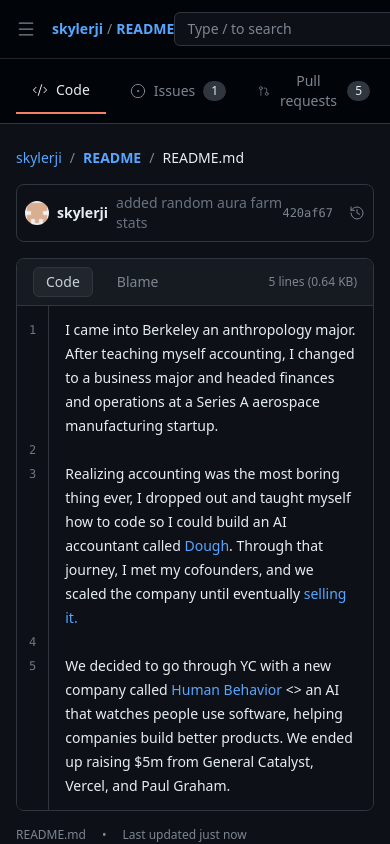
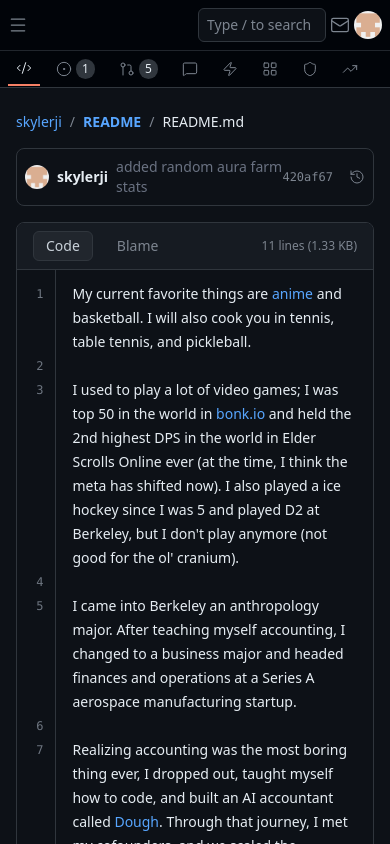
Before and after one commit to SkylerJi/skylerjipersonal, a Next.js app: page / in a window 390 px wide. Built offline with nearby package versions, Linux system fonts and the light colour scheme.

Commit message:
hobbies + mobile friendly

```diff
--- a/app/components/GitHubBody.tsx
+++ b/app/components/GitHubBody.tsx
@@ -14,6 +14,30 @@
   // Each line can wrap naturally based on container width
   const lines = [
     {
+      content: ["My current favorite things are",
+
+        { type: 'link', text: ' anime ', href: 'https://myanimelist.net/profile/skyguy69' },
+        "and basketball. I will also cook you in tennis, table tennis, and pickleball."],
+    },
+    {
+      content: ""
+    },
+
+    {
+
+      content: [
+
+        "I used to play a lot of video games; I was top 50 in the world in",
+        { type: 'link', text: ' bonk.io ', href: 'https://bonkio.fandom.com/wiki/Level_Leaderboard' },
+        "and held the 2nd highest DPS in the world in Elder Scrolls Online ever (at the time, I think the meta has shifted now). I also played a ice hockey since I was 5 and played D2 at Berkeley, but I don't play anymore (not good for the ol' cranium)."
+        ,
+      ]
+
+    },
+    {
+      content: ""
+    },
+    {
       content: "I came into Berkeley an anthropology major. After teaching myself accounting, I changed to a business major and headed finances and operations at a Series A aerospace manufacturing startup."
     },
     {
@@ -21,7 +45,7 @@
     },
     {
       content: [
-        "Realizing accounting was the most boring thing ever, I dropped out and taught myself how to code so I could build an AI accountant called ",
+        "Realizing accounting was the most boring thing ever, I dropped out, taught myself how to code, and built an AI accountant called ",
         { type: 'link', text: 'Dough', href: 'https://makedough.ai' },
         ". Through that journey, I met my cofounders, and we scaled the company until eventually ",
         { type: 'link', text: 'selling it.', href: 'https://www.employer.com/' }
@@ -37,6 +61,17 @@
         " <> an AI that watches people use software, helping companies build better products. We ended up raising $5m from General Catalyst, Vercel, and Paul Graham."
       ]
     },
+
+    {
+      content: ""
+    },
+    {
+      content: ["Long list of everything else I like talking about: pokemon (cards and go), clash royale, brawl stars, elder scrolls series, dark souls series (completed all the achievements),",
+        { type: 'link', text: ' physics/philosophy/stoner thoughts', href: 'https://www.universalism.co/' },
+        ", ecommerce, chess, poker, and myself (very narcissistic typa dude)."
+      ],
+
+    }
   ];
 
   const contentRefs = useRef<(HTMLDivElement | null)[]>([]);
--- a/app/components/GitHubHeader.tsx
+++ b/app/components/GitHubHeader.tsx
@@ -33,16 +33,16 @@
   }, []);
 
   return (
-    <header className="bg-[#010409] border-b border-[#30363d] flex-shrink-0">
-      <div className="px-4 py-3 flex items-center justify-between">
-        <div className="flex items-center gap-4">
+    <header className="bg-[#010409] border-b border-[#30363d] shrink-0">
+      <div className="px-2 sm:px-4 py-2 sm:py-3 flex items-center justify-between gap-2">
+        <div className="flex items-center gap-2 sm:gap-4 min-w-0 flex-1">
           {/* Menu and Logo */}
-          <button className="text-[#7d8590] hover:text-[#c9d1d9]">
+          <button className="text-[#7d8590] hover:text-[#c9d1d9] shrink-0">
             <Menu className="w-5 h-5" strokeWidth={1.5} />
           </button>
 
-          {/* Repository path */}
-          <div className="flex items-center gap-1 text-sm">
+          {/* Repository path - hidden on small screens */}
+          <div className="hidden sm:flex items-center gap-1 text-sm">
             <a href="#" className="text-[#58a6ff] hover:underline font-semibold">skylerji</a>
             <span className="text-[#7d8590]">/</span>
             <a href="#" className="text-[#58a6ff] hover:underline font-semibold">README</a>
@@ -50,7 +50,7 @@
         </div>
 
         {/* Search and right icons */}
-        <div className="flex items-center gap-3">
+        <div className="flex items-center gap-1 sm:gap-3 shrink-0">
           <div className="relative" ref={searchRef}>
             <input
               type="text"
@@ -60,10 +60,10 @@
                 setSearchValue(e.target.value);
                 setShowSearchPopup(e.target.value.length > 0);
               }}
-              className="bg-[#0d1117] border border-[#30363d] rounded-md px-3 py-1.5 text-sm w-64 text-[#e6edf3] placeholder-[#7d8590] focus:outline-none focus:border-[#1f6feb]"
+              className="bg-[#0d1117] border border-[#30363d] rounded-md px-2 sm:px-3 py-1.5 text-sm w-32 sm:w-48 md:w-64 text-[#e6edf3] placeholder-[#7d8590] focus:outline-none focus:border-[#1f6feb]"
             />
             {showSearchPopup && (
-              <div className="absolute top-full left-0 mt-2 w-80 bg-[#161b22] border border-[#30363d] rounded-md shadow-lg z-50 p-4">
+              <div className="absolute top-full left-0 mt-2 w-[calc(100vw-2rem)] sm:w-80 bg-[#161b22] border border-[#30363d] rounded-md shadow-lg z-50 p-4">
                 <p className="text-[#e6edf3] text-sm">
                   the words on this page are too big for you, don't bother trying to spell them
                 </p>
@@ -79,13 +79,13 @@
             </button>
 
             {isNotificationOpen && (
-              <div className="absolute top-full right-0 mt-4 w-80 bg-[#161b22] border border-[#30363d] rounded-md shadow-lg z-50">
+              <div className="absolute top-full right-0 mt-4 w-[calc(100vw-2rem)] sm:w-80 bg-[#161b22] border border-[#30363d] rounded-md shadow-lg z-50">
                 <div className="p-4">
                   <h3 className="text-[#e6edf3] font-semibold mb-4 text-sm">Contact</h3>
 
                   <div className="space-y-3">
                     <div className="flex items-center gap-3 p-3 rounded-md bg-[#0d1117] border border-[#30363d]">
-                      <Mail className="w-5 h-5 text-[#7d8590] flex-shrink-0" strokeWidth={1.5} />
+                      <Mail className="w-5 h-5 text-[#7d8590] shrink-0" strokeWidth={1.5} />
                       <div className="flex-1 min-w-0">
                         <p className="text-xs text-[#7d8590]">Email</p>
                         <a
@@ -98,7 +98,7 @@
                     </div>
 
                     <div className="flex items-center gap-3 p-3 rounded-md bg-[#0d1117] border border-[#30363d]">
-                      <Calendar className="w-5 h-5 text-[#7d8590] flex-shrink-0" strokeWidth={1.5} />
+                      <Calendar className="w-5 h-5 text-[#7d8590] shrink-0" strokeWidth={1.5} />
                       <div className="flex-1 min-w-0">
                         <p className="text-xs text-[#7d8590]">Schedule a Call</p>
                         <a
@@ -121,7 +121,7 @@
             href="https://github.com/SkylerJi"
             target="_blank"
             rel="noopener noreferrer"
-            className="w-8 h-8 rounded-full overflow-hidden hover:opacity-80 transition-opacity"
+            className="w-7 h-7 sm:w-8 sm:h-8 rounded-full overflow-hidden hover:opacity-80 transition-opacity shrink-0"
           >
             <img
               src="/githubavatar.png"
@@ -132,98 +132,100 @@
         </div>
       </div>
 
-      {/* Navigation tabs */}
-      <nav className="px-4 flex items-center gap-4 border-t border-[#21262d]">
+      {/* Navigation tabs - horizontally scrollable on mobile */}
+      <nav className="px-2 sm:px-4 border-t border-[#21262d] overflow-x-auto [&::-webkit-scrollbar]:hidden [-ms-overflow-style:none] [scrollbar-width:none]">
+        <div className="flex items-center gap-2 sm:gap-4 min-w-max">
           <button
             onClick={() => setCurrentView('code')}
-          className={`flex items-center gap-2 px-4 py-3 text-sm font-medium cursor-pointer ${
+            className={`flex items-center gap-1 sm:gap-2 px-2 sm:px-4 py-2 sm:py-3 text-xs sm:text-sm font-medium cursor-pointer whitespace-nowrap shrink-0 ${
               currentView === 'code'
                 ? 'border-b-2 border-[#f78166] text-[#e6edf3]'
                 : 'text-[#7d8590] hover:text-[#e6edf3]'
             }`}
           >
             <Code2 className="w-4 h-4" strokeWidth={1.5} />
-          Code
+            <span className="hidden sm:inline">Code</span>
           </button>
           <button
             onClick={() => setCurrentView('issues')}
-          className={`flex items-center gap-2 px-2 py-3 text-sm cursor-pointer ${
+            className={`flex items-center gap-1 sm:gap-2 px-2 py-2 sm:py-3 text-xs sm:text-sm cursor-pointer whitespace-nowrap shrink-0 ${
               currentView === 'issues'
                 ? 'border-b-2 border-[#f78166] text-[#e6edf3]'
                 : 'text-[#7d8590] hover:text-[#e6edf3]'
             }`}
           >
             <CircleDot className="w-4 h-4" strokeWidth={1.5} />
-          Issues
-          <span className="bg-[#30363d] text-[#e6edf3] text-xs px-2 py-0.5 rounded-full">1</span>
+            <span className="hidden sm:inline">Issues</span>
+            <span className="bg-[#30363d] text-[#e6edf3] text-xs px-1.5 sm:px-2 py-0.5 rounded-full">1</span>
           </button>
           <button
             onClick={() => setCurrentView('pullrequests')}
-          className={`flex items-center gap-2 px-2 py-3 text-sm cursor-pointer ${
+            className={`flex items-center gap-1 sm:gap-2 px-2 py-2 sm:py-3 text-xs sm:text-sm cursor-pointer whitespace-nowrap shrink-0 ${
               currentView === 'pullrequests'
                 ? 'border-b-2 border-[#f78166] text-[#e6edf3]'
                 : 'text-[#7d8590] hover:text-[#e6edf3]'
             }`}
           >
             <GitPullRequest className="w-4 h-4" strokeWidth={1.5} />
-          Pull requests
-          <span className="bg-[#30363d] text-[#e6edf3] text-xs px-2 py-0.5 rounded-full">5</span>
+            <span className="hidden sm:inline">Pull requests</span>
+            <span className="bg-[#30363d] text-[#e6edf3] text-xs px-1.5 sm:px-2 py-0.5 rounded-full">5</span>
           </button>
           <button
             onClick={() => setCurrentView('discussions')}
-          className={`flex items-center gap-2 px-2 py-3 text-sm cursor-pointer ${
+            className={`flex items-center gap-1 sm:gap-2 px-2 py-2 sm:py-3 text-xs sm:text-sm cursor-pointer whitespace-nowrap shrink-0 ${
               currentView === 'discussions'
                 ? 'border-b-2 border-[#f78166] text-[#e6edf3]'
                 : 'text-[#7d8590] hover:text-[#e6edf3]'
             }`}
           >
             <MessageSquare className="w-4 h-4" strokeWidth={1.5} />
-          Discussions
+            <span className="hidden sm:inline">Discussions</span>
           </button>
           <button
             onClick={() => setCurrentView('actions')}
-          className={`flex items-center gap-2 px-2 py-3 text-sm cursor-pointer ${
+            className={`flex items-center gap-1 sm:gap-2 px-2 py-2 sm:py-3 text-xs sm:text-sm cursor-pointer whitespace-nowrap shrink-0 ${
               currentView === 'actions'
                 ? 'border-b-2 border-[#f78166] text-[#e6edf3]'
                 : 'text-[#7d8590] hover:text-[#e6edf3]'
             }`}
           >
             <Zap className="w-4 h-4" strokeWidth={1.5} />
-          Actions
+            <span className="hidden sm:inline">Actions</span>
           </button>
           <button
             onClick={() => setCurrentView('projects')}
-          className={`flex items-center gap-2 px-2 py-3 text-sm cursor-pointer ${
+            className={`flex items-center gap-1 sm:gap-2 px-2 py-2 sm:py-3 text-xs sm:text-sm cursor-pointer whitespace-nowrap shrink-0 ${
               currentView === 'projects'
                 ? 'border-b-2 border-[#f78166] text-[#e6edf3]'
                 : 'text-[#7d8590] hover:text-[#e6edf3]'
             }`}
           >
             <LayoutGrid className="w-4 h-4" strokeWidth={1.5} />
-          Projects
+            <span className="hidden sm:inline">Projects</span>
           </button>
           <button
             onClick={() => setCurrentView('security')}
-          className={`flex items-center gap-2 px-2 py-3 text-sm cursor-pointer ${
+            className={`flex items-center gap-1 sm:gap-2 px-2 py-2 sm:py-3 text-xs sm:text-sm cursor-pointer whitespace-nowrap shrink-0 ${
               currentView === 'security'
                 ? 'border-b-2 border-[#f78166] text-[#e6edf3]'
                 : 'text-[#7d8590] hover:text-[#e6edf3]'
             }`}
           >
             <Shield className="w-4 h-4" strokeWidth={1.5} />
-          Security
+            <span className="hidden sm:inline">Security</span>
           </button>
           <button
             onClick={() => setCurrentView('insights')}
-          className={`flex items-center gap-2 px-2 py-3 text-sm cursor-pointer ${
+            className={`flex items-center gap-1 sm:gap-2 px-2 py-2 sm:py-3 text-xs sm:text-sm cursor-pointer whitespace-nowrap shrink-0 ${
               currentView === 'insights'
                 ? 'border-b-2 border-[#f78166] text-[#e6edf3]'
                 : 'text-[#7d8590] hover:text-[#e6edf3]'
             }`}
           >
             <TrendingUp className="w-4 h-4" strokeWidth={1.5} />
-          Insights
+            <span className="hidden sm:inline">Insights</span>
           </button>
+        </div>
       </nav>
     </header>
   );
```
Lines whose indentation alone changed are shown as unchanged.
